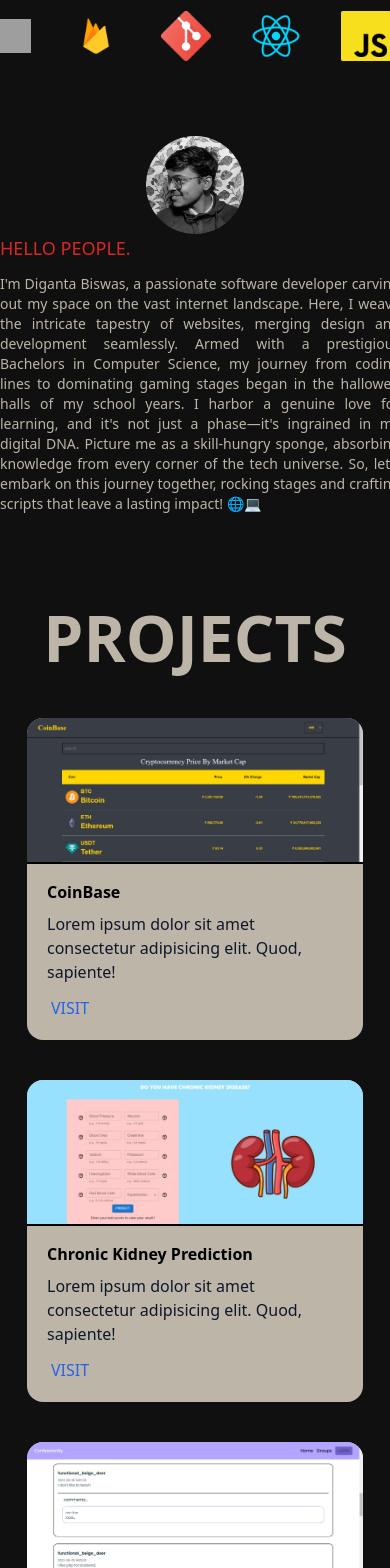
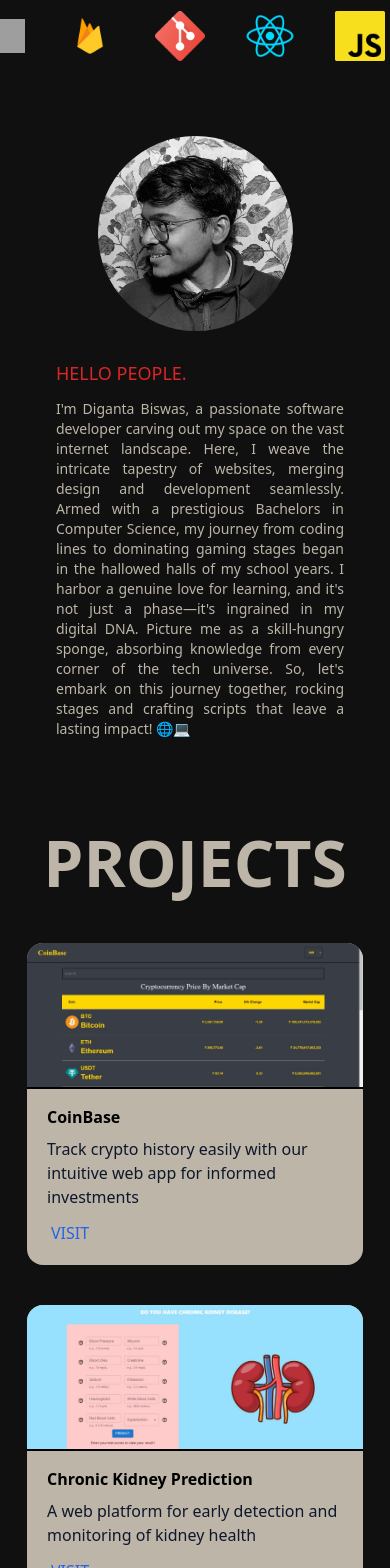
Before and after one commit to Riponz/personal-portfolio, a React (Vite) app: page / in a window 390 px wide. Shown: the part 920-2488 px from the top of the page. Built offline with nearby package versions, Linux system fonts and the light colour scheme; grey boxes are pictures that could not be loaded; a web font is replaced by a local one.

Commit message:
mobile ui changes

```diff
--- a/src/Components/CardPro.jsx
+++ b/src/Components/CardPro.jsx
@@ -3,7 +3,7 @@ import React, { useEffect } from 'react'
 import AOS from "aos"
 import "aos/dist/aos.css"
 
-function CardPro({ img, title, url }) {
+function CardPro({ img, title, url, desc }) {
 
     useEffect(() => {
         AOS.init({ duration: 2000 })
@@ -19,7 +19,7 @@ function CardPro({ img, title, url }) {
                 </div>
                 <div className='flex flex-col border-t-2 border-black justify-center items-start h-max p-3 px-5 '>
                     <div className='title font-bold text-black my-1'>{title}</div>
-                    <div className='desc text-slate-900 my-1'> Lorem ipsum dolor sit amet consectetur adipisicing elit. Quod, sapiente! </div>
+                    <div className='desc text-slate-900 my-1'>{desc}</div>
                     <div className='button my-1 p-1 text-blue-600 cursor-pointer hover:font-bold duration-700'> <a href={url} target="_blank" rel="noopener noreferrer">VISIT</a></div>
                 </div>
             </div>
--- a/src/Components/Contacts.jsx
+++ b/src/Components/Contacts.jsx
@@ -43,7 +43,7 @@ function Contacts() {
         <div id="contact" data-aos="fade-right" className=" relative heading w-full flex justify-center mb-3 items-center pt-9 font-bold text-[4rem] md:text-[5rem] lg:[7rem] xl:text-[7.5rem]">CONTACTS</div>
             <div className="contact h-[29rem] flex flex-col justify-center items-center w-full">
                 <div data-aos="fade-right" className="flex justify-evenly items-center w-[80%] h-[50rem] form">
-                    <form id='form' className="flex flex-col p-3 bg-[#BCB5A8] text-[#101010] rounded-2xl placeholder-[#101010] w-[70%] lg:w-[50%] xl:w-[40%]" action="">
+                    <form id='form' className="flex flex-col p-3 bg-[#BCB5A8] text-[#101010] rounded-2xl placeholder-[#101010] w-[95%] sm:w-[70%] lg:w-[50%] xl:w-[40%]" action="">
                         <input className='border-b-2 border-[#101010] outline-none bg-transparent m-2 p-2 placeholder-[#101010]' placeholder="name" type="text" name="name" id="" />
                         <input className='email border-b-2 bg-transparent border-[#101010] outline-none m-2 p-2 placeholder-[#101010]' placeholder="email" type="email" name="email" id="" />
                         <textarea className='m-2 p-2 bg-transparent rounded-lg border-[#101010] outline-none placeholder-[#101010]' placeholder="write your message!!!" name="message" id="" cols="30" rows="5"></textarea>
@@ -52,7 +52,7 @@ function Contacts() {
                     <div data-aos="fade-left" onClick={handleSendMessage} className="hidden lg:flex lg:text-xl xl:text-2xl font-bold">Hi👋 would love to hear from<span className='text-red-600 ml-2'>you</span>!!!</div>
                 </div>
             </div>
-            <div className="socials font-inter font-[900] flex justify-center items-center">
+            <div className="socials text-xs sm:text-base w-full font-inter font-[900] flex justify-center items-center">
                 <div className='mx-4 text-[#d62976] lg:text-[#747474] cursor-pointer hover:text-[#d62976]'>INSTAGRAM</div>
                 <div className='mx-4 text-blue-700 lg:text-[#747474] cursor-pointer hover:text-blue-700'>LINKEDIN</div>
                 <div className='mx-4 text-slate-100 lg:text-[#747474] cursor-pointer hover:text-slate-100'>GITHUB</div>
@@ -60,7 +60,7 @@ function Contacts() {
             </div>
 
 
-            <div className="mt-8 w-full h-[4rem] flex justify-evenly items-center">
+            <div className="mt-8 text-xs sm:text-base w-full h-[4rem] flex justify-evenly items-center">
                 <div className="year">Diganta {year} , Built by me 🧡</div>
                 <div className="email">biswasdiganta2001@gmail.com</div>
             </div>
--- a/src/Components/Projects.jsx
+++ b/src/Components/Projects.jsx
@@ -16,9 +16,9 @@ function Projects() {
             <div className='flex h-max w-full flex-col justify-evenly items-center'>
                 <div id="projects" data-aos="fade-right" className="heading w-full flex justify-center mb-3 items-center pt-9 font-bold text-[4rem] md:text-[5rem] lg:[7rem] xl:text-[7.5rem]">PROJECTS</div>
                 <div className='flex flex-col lg:flex-row w-full justify-evenly items-center'>
-                    <CardPro img={cointrac} title="CoinBase" url="https://github.com/" />
-                    <CardPro img={chronicKidney} title="Chronic Kidney Prediction" url="https://github.com/" />
-                    <CardPro img={confessionity} title="confessionity" url="https://confessionity.web.app" />
+                    <CardPro img={cointrac} title="CoinBase" url="https://cointrac.vercel.app/" desc="Track crypto history easily with our intuitive web app for informed investments"/>
+                    <CardPro img={chronicKidney} title="Chronic Kidney Prediction" url="https://chronickidneypredict.vercel.app/" desc="A web platform for early detection and monitoring of kidney health"/>
+                    <CardPro img={confessionity} title="confessionity" url="https://confessionity.web.app"  desc="An anonymous social website where users share secrets, stories, and connect without judgment."/>
                 </div>
             </div>
             {/* <div id="projects" data-aos="fade-right" className="heading text-[7rem] w-full flex justify-center items-center pt-9 font-bold">PROJECTS</div>
--- a/src/Components/SelfBanner.jsx
+++ b/src/Components/SelfBanner.jsx
@@ -13,8 +13,8 @@ function SelfBanner() {
         <>
         <div id="info" className="banner pt-[4rem] overflow-hidden"><Banner/></div>
             <div className="main mt-8 flex  justify-center items-center overflow-hidden w-full h-max py-10 flex-col lg:flex-row ">
-            <img data-aos="fade-right" className='self relative aspect-square rounded-[50%] z-[0] grayscale w-[25%] md:w-[28%] lg:w-[22%] sm:mb-7 lg:mb-0' src={selfImg} alt="" />
-                <div data-aos="fade-left" className="details w-[25rem] lg:w-[30rem] xl:w-[35rem] overflow-hidden h-fit flex flex-col justify-center items-start ml-[10px] ">
+            <img data-aos="fade-right" className='self relative aspect-square rounded-[50%] z-[0] grayscale w-[50%] md:w-[28%] lg:w-[22%] mb-7 lg:mb-0' src={selfImg} alt="" />
+                <div data-aos="fade-left" className="details w-[18rem] lg:w-[30rem] xl:w-[35rem] overflow-hidden h-fit flex flex-col justify-center items-start ml-[10px] ">
                     <span className='text-lg lg:text-2xl xl:text-3xl min-[1440px]:text-4xl text-red-600 mb-3'>HELLO PEOPLE.</span>
                     <span className='font-light text-justify text-sm lg:text-base xl:text-xl min-[1440px]:text-xl'>I'm Diganta Biswas, a passionate software developer carving out my space on the vast internet landscape. Here, I weave the intricate tapestry of websites, merging design and development seamlessly. Armed with a prestigious Bachelors in Computer Science, my journey from coding lines to dominating gaming stages began in the hallowed halls of my school years. I harbor a genuine love for learning, and it's not just a phase—it's ingrained in my digital DNA. Picture me as a skill-hungry sponge, absorbing knowledge from every corner of the tech universe. So, let's embark on this journey together, rocking stages and crafting scripts that leave a lasting impact! 🌐💻</span>
                 </div>
```
